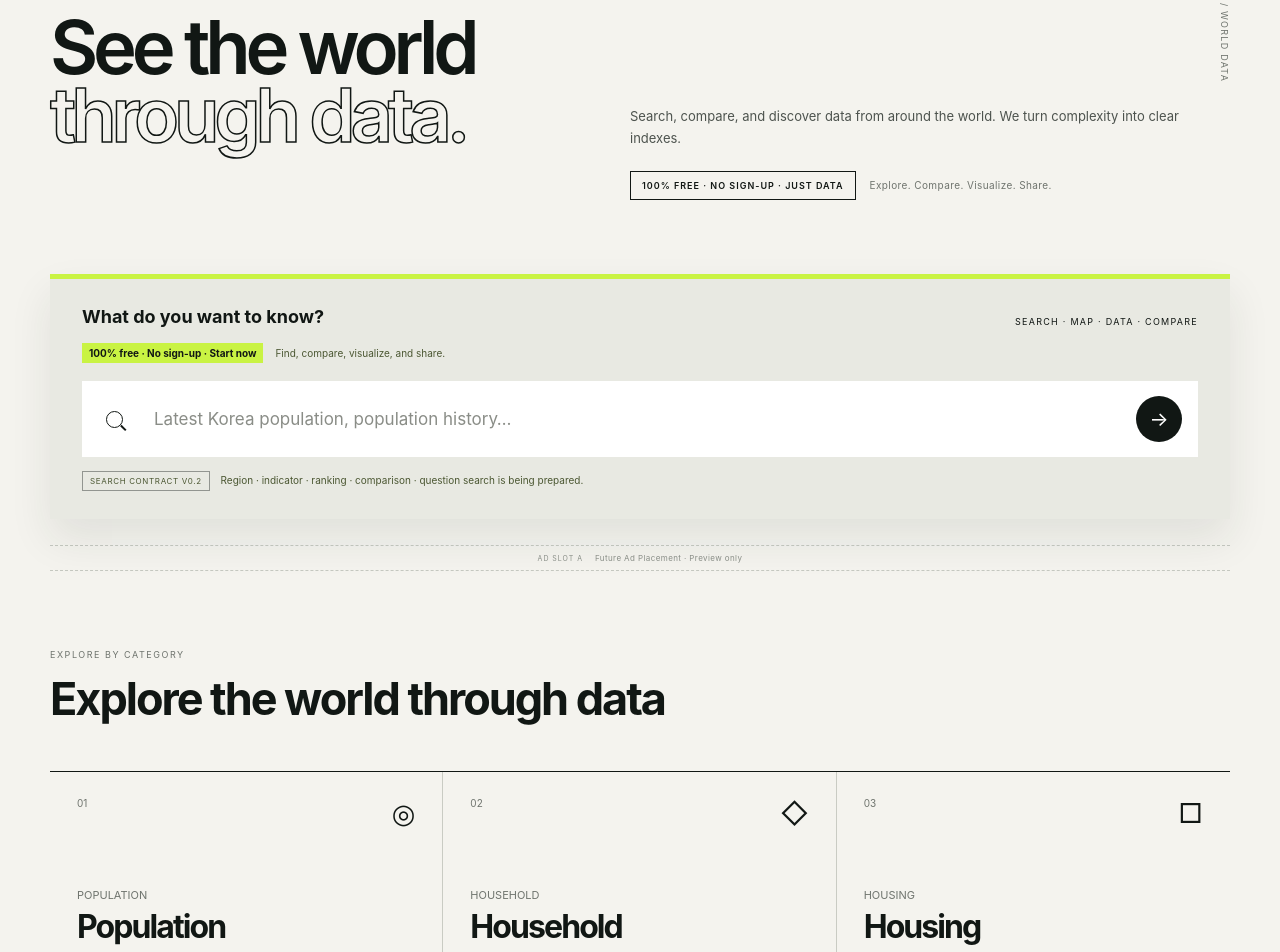
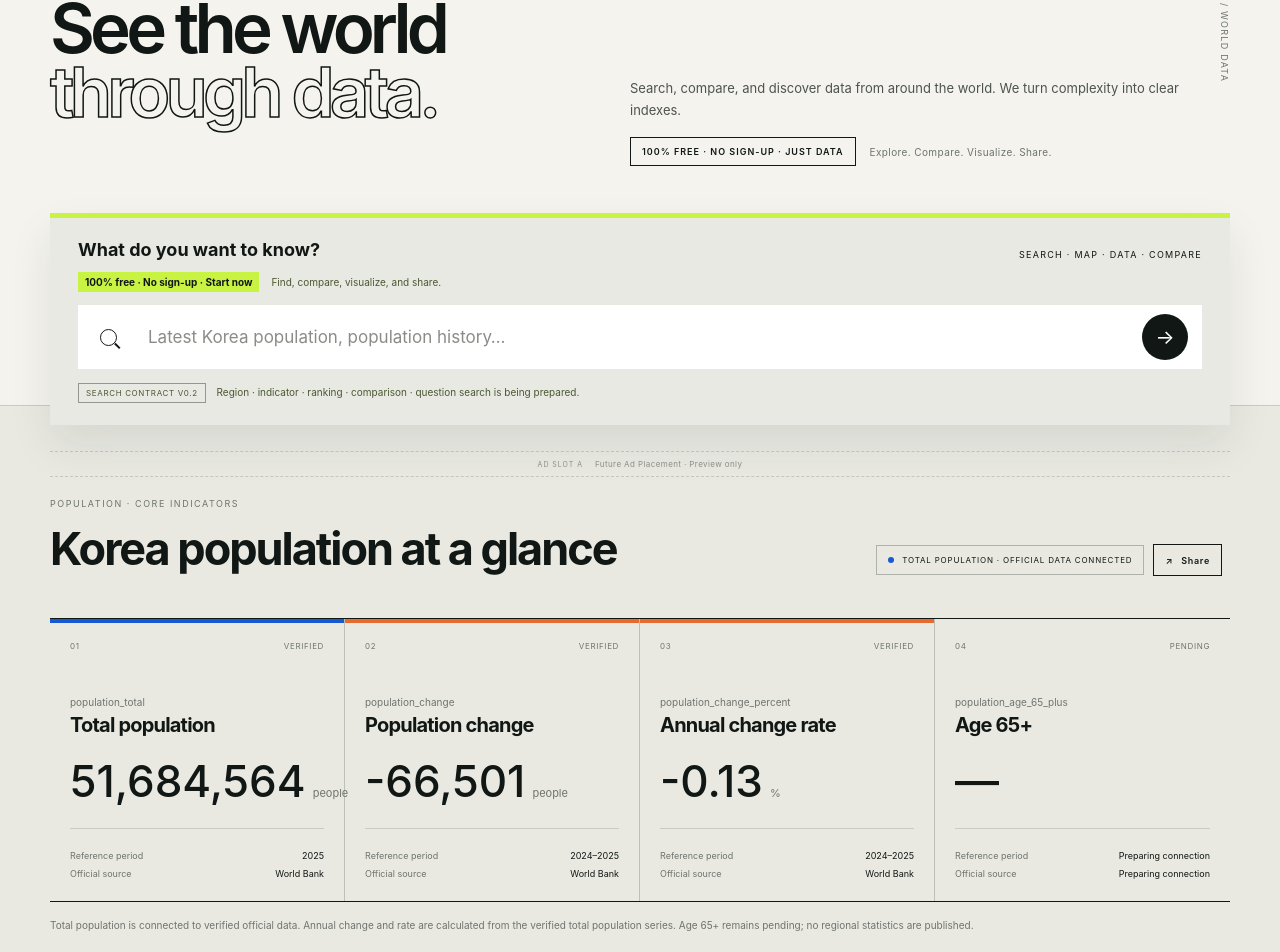
Before and after one commit to simpleisabest/INDEX_WORLD, a Next.js app: page / in a window 1280 px wide. Shown: the part 163-1115 px from the top of the page. Built offline with nearby package versions, Linux system fonts and the light colour scheme.

Commit message:
feat: improve verified data discovery and creator outputs

```diff
--- a/app/globals.css
+++ b/app/globals.css
@@ -1,4 +1,4 @@
-:root { --ink:#111714; --paper:#f4f3ee; --lime:#c9f343; --green:#17392e; --line:#c9cbc3; --muted:#6f746e; }
+:root { --ink:#111714; --paper:#f4f3ee; --lime:#c9f343; --blue:#1759d5; --purple:#7352b8; --orange:#e56b2f; --green:#17392e; --line:#c9cbc3; --muted:#6f746e; }
 * { box-sizing:border-box; }
 html { scroll-behavior:smooth; }
 body { margin:0; color:var(--ink); background:var(--paper); font-family:Inter,Pretendard,"Noto Sans KR","Apple SD Gothic Neo",Arial,sans-serif; overflow-x:hidden; }
@@ -15,27 +15,27 @@ button,input,select { font:inherit; }
 .language { display:flex; align-items:center; gap:8px; }
 .language select { appearance:none; border:0; background:transparent; color:var(--ink); max-width:135px; cursor:pointer; font-size:11px; font-weight:600; }
 
-.hero { min-height:345px; padding:52px 0 48px; position:relative; }
+.hero { min-height:284px; padding:40px 0 36px; position:relative; }
 .eyebrow { display:flex; align-items:center; gap:12px; font-size:10px; font-weight:600; letter-spacing:.18em; }
 .eyebrow > span { width:30px; height:1px; background:currentColor; }
-.hero h1 { max-width:650px; margin:20px 0 20px; font-size:clamp(46px,5.8vw,76px); line-height:.92; letter-spacing:-.07em; font-weight:600; }
+.hero h1 { max-width:650px; margin:16px 0 18px; font-size:clamp(44px,5.4vw,70px); line-height:.92; letter-spacing:-.07em; font-weight:600; }
 .hero h1 em,.share-section h2 em { color:transparent; font-style:normal; -webkit-text-stroke:1.5px var(--ink); }
 .hero > p { margin:-65px 0 0 min(49vw,580px); color:#4d534e; line-height:1.7; font-size:13px; }
-.free-promise { margin:22px 0 0 min(49vw,580px); display:flex; align-items:center; gap:14px; width:max-content; max-width:calc(100% - min(49vw,580px)); }
+.free-promise { margin:16px 0 0 min(49vw,580px); display:flex; align-items:center; gap:14px; width:max-content; max-width:calc(100% - min(49vw,580px)); }
 .free-promise strong { padding:8px 11px; border:1px solid var(--ink); font-size:9px; letter-spacing:.11em; font-weight:600; white-space:nowrap; }
 .free-promise span { color:var(--muted); font-size:10px; letter-spacing:.04em; white-space:normal; }
 .hero-index { position:absolute; right:0; top:58px; writing-mode:vertical-rl; font-size:9px; letter-spacing:.14em; color:var(--muted); }
 .hero-index span { margin-block:7px; }
 
 .search-wrap { position:relative; z-index:2; margin-bottom:-48px; }
-.search-panel { padding:27px 32px 24px; background:#e8e9e2; border-top:5px solid var(--lime); box-shadow:0 20px 40px rgba(30,45,33,.09); }
-.search-heading-row { display:flex; align-items:end; justify-content:space-between; gap:24px; margin-bottom:20px; }
+.search-panel { padding:21px 28px 18px; background:#e8e9e2; border-top:5px solid var(--lime); box-shadow:0 20px 40px rgba(30,45,33,.09); }
+.search-heading-row { display:flex; align-items:end; justify-content:space-between; gap:24px; margin-bottom:14px; }
 .search-heading-row h2 { margin:0; font-size:18px; }
 .search-heading-row span { font-size:9px; letter-spacing:.14em; }
-.search-trust { display:flex; align-items:center; gap:12px; margin:-4px 0 18px; font-size:10px; }
+.search-trust { display:flex; align-items:center; gap:12px; margin:-2px 0 13px; font-size:10px; }
 .search-trust strong { padding:4px 7px; background:var(--lime); font-size:10px; }
 .search-trust span { color:#4b5732; }
-.search-form { display:grid; grid-template-columns:32px 1fr 50px; align-items:center; background:white; min-height:76px; padding:0 12px 0 24px; }
+.search-form { display:grid; grid-template-columns:32px 1fr 50px; align-items:center; background:white; min-height:64px; padding:0 10px 0 22px; }
 .search-icon { width:17px; height:17px; border:1.7px solid var(--ink); border-radius:50%; position:relative; }
 .search-icon:after { content:""; position:absolute; width:7px; height:1.5px; background:var(--ink); right:-5px; bottom:-2px; rotate:45deg; }
 .search-form input { width:100%; border:0; outline:0; padding:20px 16px; font-size:17px; color:var(--ink); min-width:0; }
@@ -58,7 +58,7 @@ button,input,select { font:inherit; }
 .map-section + .ad-slot { margin-top:20px; margin-bottom:-60px; }
 .popular-list + .ad-slot { margin-top:0; }
 
-.section { padding:150px 0 110px; }
+.section { padding:100px 0 86px; }
 .section-title { display:flex; justify-content:space-between; align-items:end; margin-bottom:45px; }
 .section-title p { margin:0 0 11px; font-size:9px; letter-spacing:.17em; color:var(--muted); }
 .section-title h2 { margin:0; font-size:clamp(28px,4vw,45px); letter-spacing:-.045em; }
@@ -84,14 +84,16 @@ button,input,select { font:inherit; }
 .card-bottom { display:flex; justify-content:space-between; align-items:end; margin-top:auto; font-size:11px; color:var(--muted); }
 .card-bottom b { font-size:18px; color:var(--ink); }
 
-.kpi-section { padding:105px 0; background:#e9e9e2; border-top:1px solid var(--line); }
+.kpi-section { padding:92px 0 84px; background:#e9e9e2; border-top:1px solid var(--line); }
 .kpi-header { display:flex; justify-content:space-between; align-items:end; gap:30px; margin-bottom:42px; }
 .kpi-header p { margin:0 0 12px; color:var(--muted); font-size:9px; letter-spacing:.17em; }
 .kpi-header h2 { margin:0; font-size:clamp(28px,4vw,45px); letter-spacing:-.045em; }
 .kpi-status { display:flex; align-items:center; gap:8px; padding:9px 11px; border:1px solid #aeb2aa; font-size:8px; letter-spacing:.1em; white-space:nowrap; }
-.kpi-status i { width:6px; height:6px; border-radius:50%; background:#8d948d; }
+.kpi-status i { width:6px; height:6px; border-radius:50%; background:var(--blue); }
 .kpi-grid { display:grid; grid-template-columns:repeat(4,1fr); border-top:1px solid var(--ink); border-bottom:1px solid var(--ink); }
-.kpi-card { min-height:310px; padding:22px 20px; border-right:1px solid #bdc0b9; display:flex; flex-direction:column; }
+.kpi-card { min-height:275px; padding:22px 20px; border-right:1px solid #bdc0b9; display:flex; flex-direction:column; }
+.kpi-card:first-child { box-shadow:inset 0 4px var(--blue); }
+.kpi-card:nth-child(2),.kpi-card:nth-child(3) { box-shadow:inset 0 4px var(--orange); }
 .kpi-card:last-child { border-right:0; }
 .kpi-card-top { display:flex; justify-content:space-between; color:var(--muted); font-size:8px; letter-spacing:.08em; }
 .kpi-card > p { margin:45px 0 5px; color:var(--muted); font-size:10px; }
@@ -120,8 +122,8 @@ button,input,select { font:inherit; }
 .population-chart { display:block; width:100%; height:auto; min-height:280px; }
 .population-chart line { stroke:#d4d5ce; stroke-width:1; }
 .population-chart text { fill:var(--muted); font-size:11px; }
-.chart-area { fill:rgba(201,243,67,.22); }
-.chart-line { fill:none; stroke:var(--ink); stroke-width:3; stroke-linecap:round; stroke-linejoin:round; }
+.chart-area { fill:rgba(23,89,213,.12); }
+.chart-line { fill:none; stroke:var(--blue); stroke-width:3; stroke-linecap:round; stroke-linejoin:round; }
 .population-chart circle { fill:transparent; stroke:transparent; cursor:pointer; outline:none; }
 .population-chart circle:hover,.population-chart circle:focus,.population-chart circle.is-selected { fill:var(--lime); stroke:var(--ink); stroke-width:3; }
 .source-card { padding:27px 0 24px 28px; }
@@ -237,7 +239,7 @@ button,input,select { font:inherit; }
   .kpi-card:nth-child(2n) { border-right:0; }
   .kpi-card:nth-child(-n+2) { border-bottom:1px solid #bdc0b9; }
 }
-.compare-section { padding:100px 0; border-top:1px solid var(--line); background:#fff; }
+.compare-section { padding:100px 0; border-top:4px solid var(--purple); background:#fff; }
 .compare-intro { font-size:14px; line-height:1.7; margin-bottom:28px; color:var(--muted); }
 .compare-summary { display:grid; grid-template-columns:repeat(2,minmax(0,1fr)); border-block:1px solid var(--ink); margin-bottom:20px; }
 .compare-summary article { padding:24px; min-width:0; }
@@ -251,8 +253,8 @@ button,input,select { font:inherit; }
 .compare-bar-row { margin-bottom:24px; }
 .compare-bar-row > div:first-child { display:flex; justify-content:space-between; flex-wrap:wrap; gap:8px; font-size:13px; margin-bottom:10px; }
 .compare-track { background:#f0f1ec; height:32px; }
-.compare-bar { height:100%; background:var(--ink); }
-.compare-bar.target { background:var(--lime); }
+.compare-bar { height:100%; background:var(--purple); }
+.compare-bar.target { background:#a88ce0; }
 .compare-table-wrap { min-width:0; }
 .compare-table { width:100%; border-collapse:collapse; font-size:13px; }
 .compare-table caption { text-align:left; font-size:15px; margin-bottom:22px; }
@@ -306,3 +308,10 @@ button,input,select { font:inherit; }
 .embed-root .compare-section,.embed-root .timeseries-section {padding:24px 0;}
 @media(max-width:760px){.discovery-links {grid-template-columns:minmax(0,1fr);}}
 .export-jump {display:inline-block;margin-top:20px;padding:12px 16px;border:1px solid var(--ink);font-size:13px;}
+
+@media (max-width:760px) {
+  .hero { min-height:330px; padding:38px 0 34px; }
+  .hero h1 { margin-top:18px; font-size:clamp(46px,15vw,62px); }
+  .hero > p { margin-top:22px; }
+  .free-promise { margin-top:16px; }
+}
--- a/app/page.tsx
+++ b/app/page.tsx
@@ -23,9 +23,9 @@ export default function Home() {
       <HeroBlock />
       <SearchBlock />
       <AdSlot id="A" placement="after-search" format="responsive" />
-      <DataCategoryBlock />
       <KPIBlock />
       <PopulationTimeSeriesBlock />
+      <DataCategoryBlock />
       <CompareBlock />
       <MapBlock />
       <AdSlot id="B" placement="after-map" format="responsive" />
--- a/components/blocks.tsx
+++ b/components/blocks.tsx
@@ -107,7 +107,7 @@ export function ShareBlock() {
           <p>{t("footer.statement")}</p>
           <nav aria-label="Footer"><a href="mailto:simpleisabest@gmail.com">{t("footer.advertising")} · simpleisabest@gmail.com</a></nav>
         </div>
-        <span>V0.9 · DISCOVERY / VIRAL</span>
+        <span>V1.0 · VERIFIED DATA SPRINT</span>
       </footer>
     </section>
   );
--- a/components/kpi-block.tsx
+++ b/components/kpi-block.tsx
@@ -30,7 +30,7 @@ const populationKpis: KpiDatum[] = [
 export function KPIBlock({ items = populationKpis }: { items?: KpiDatum[] }) {
   const { t, format } = useLocale();
   return (
-    <section className="kpi-section" aria-labelledby="kpi-heading">
+    <section id="population-kpi" className="kpi-section" aria-labelledby="kpi-heading">
       <div className="shell">
         <div className="kpi-header">
           <div>
```
